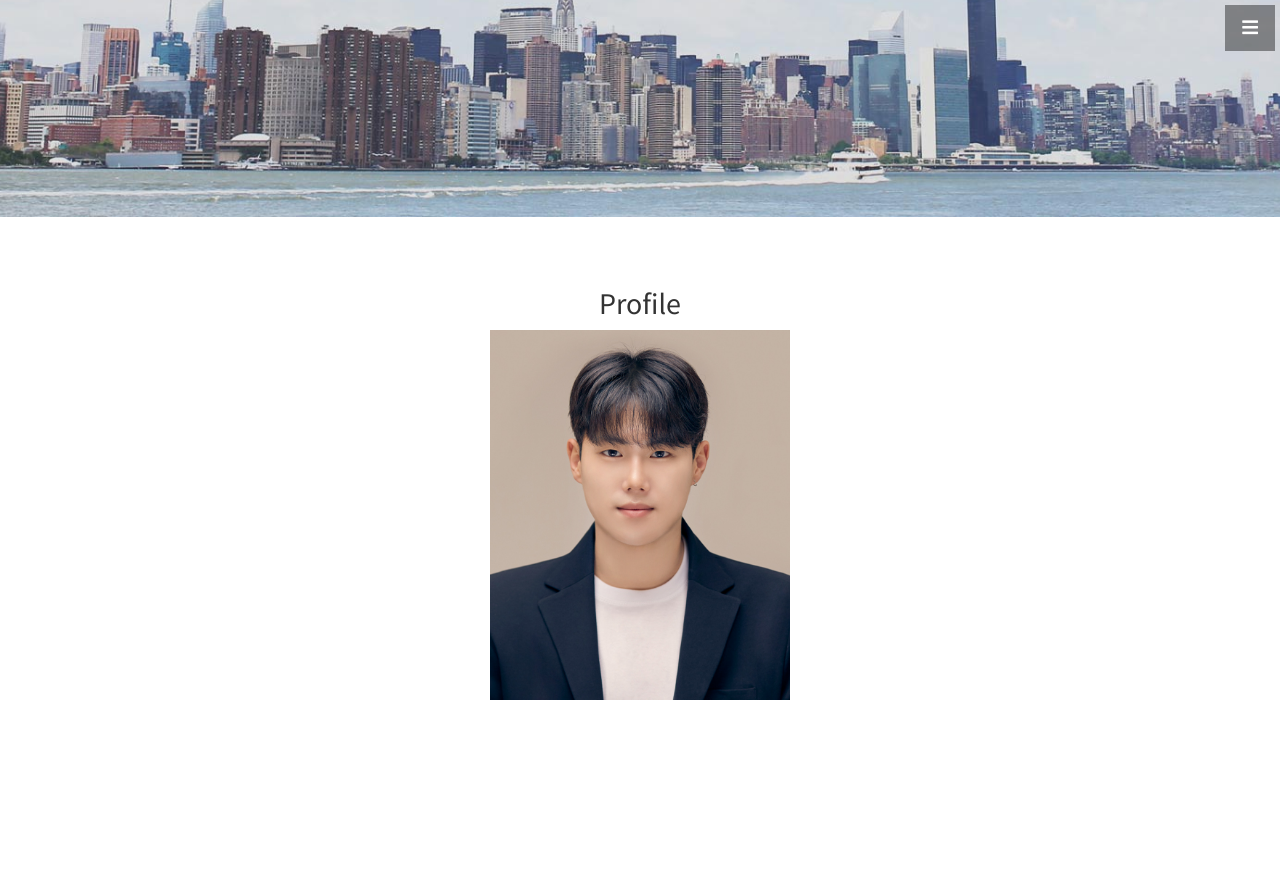
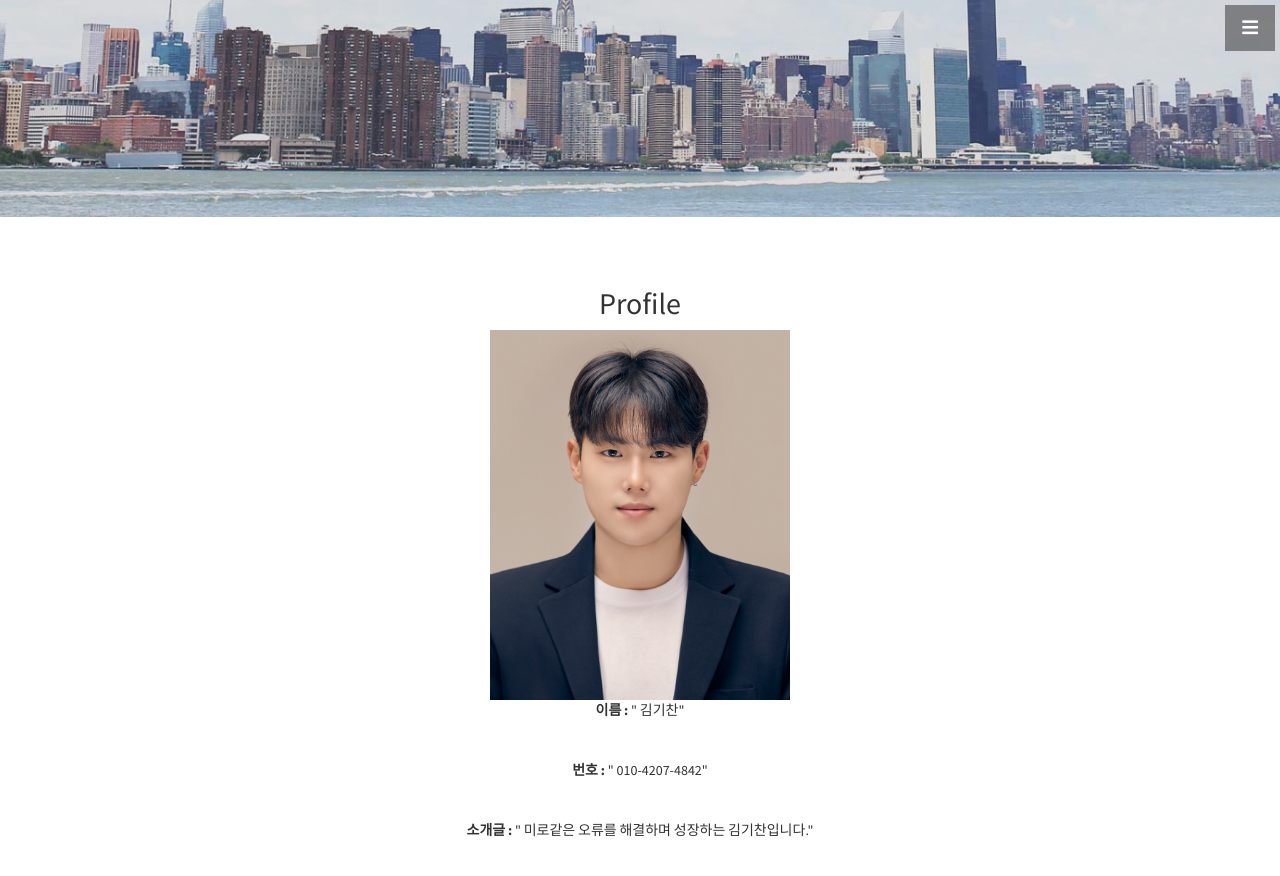
Before and after one commit to freedomfromoppression/freedomfromoppression.github.io, a Jekyll site: the page built from index.html, in a window 1280 px wide and 900 px high, scrolled down 783 px. Shown: the top 876 px of the window. Built offline with Jekyll 4.4.1, drawn with Linux system fonts in a browser that asks for light colours; before the commit the page ends 1533 px from its top, so only the background shows below that.

Commit message:
Update about.html

```diff
--- a/_includes/about.html
+++ b/_includes/about.html
@@ -6,6 +6,21 @@
         <div class="user-detail">
           <img src="img/gichan.jpg" alt="대체 텍스트" width="300" height="370">
           <div class="profile">
+            <p>
+              <strong>이름 :</strong>
+              " 김기찬"
+              <br>
+              <br>
+              <br>
+              <strong>번호 :</strong>
+              " 010-4207-4842"
+              <br>
+              <br>
+              <br>
+              <strong>소개글 :</strong>
+              " 미로같은 오류를 해결하며 성장하는 김기찬입니다."
+
+            </p>
 
           </div>
         </div>
```
